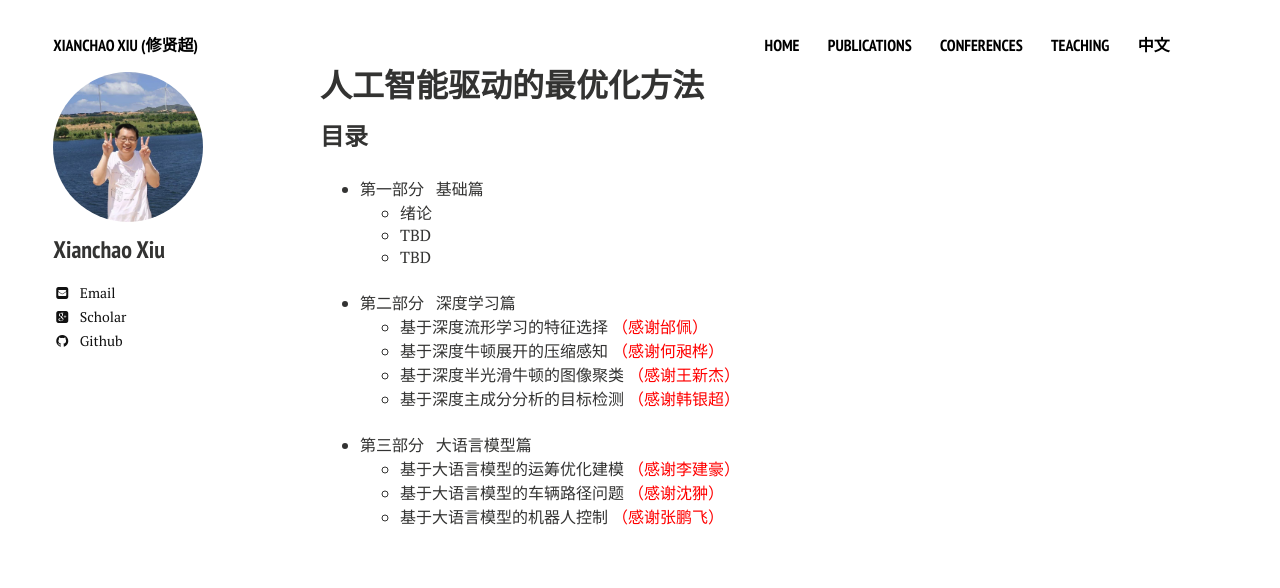
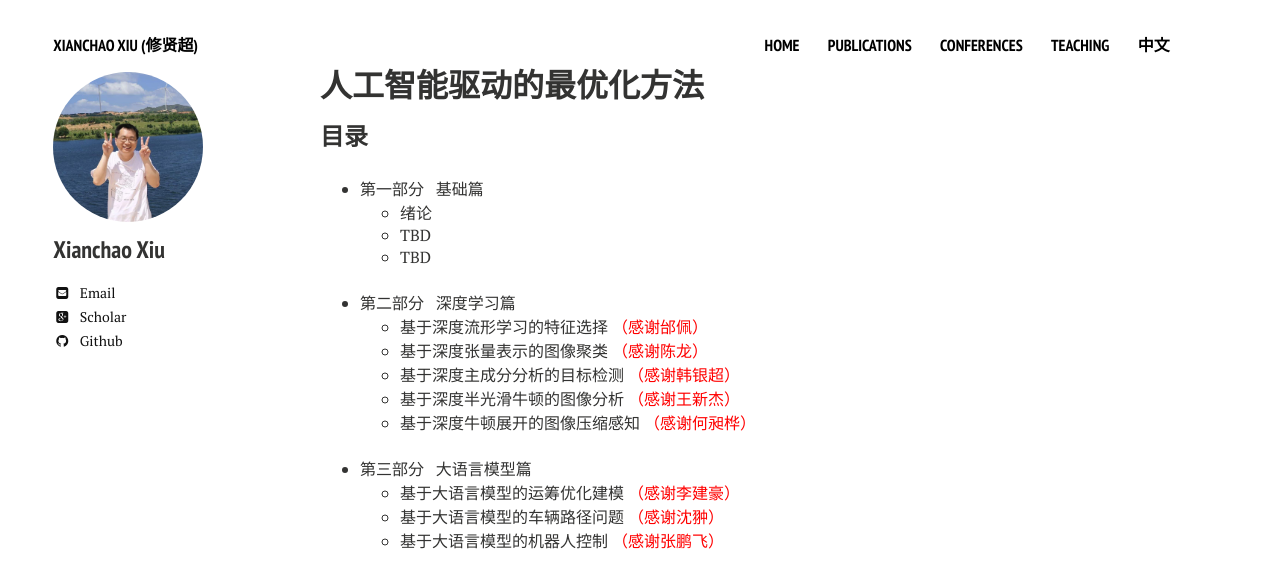
Before and after one commit to xianchaoxiu/xianchaoxiu.github.io, a Jekyll site: the page built from chinese/book/AIOPT/index.md, in a window 1280 px wide. Shown: the top 588 px of the page. Built offline with Jekyll 4.4.1, drawn with Linux system fonts in a browser that asks for light colours; nearby versions of some CDN libraries.

Commit message:
Update index.md

```diff
--- a/chinese/book/AIOPT/index.md
+++ b/chinese/book/AIOPT/index.md
@@ -14,9 +14,10 @@ share: false
 
 * 第二部分 &nbsp; 深度学习篇 <br>
   - 基于深度流形学习的特征选择 <span style="color:#ff0000">（感谢邰佩）</span> <br>
-  - 基于深度牛顿展开的压缩感知 <span style="color:#ff0000">（感谢何昶桦）</span><br>
-  - 基于深度半光滑牛顿的图像聚类 <span style="color:#ff0000">（感谢王新杰）</span><br>
-  - 基于深度主成分分析的目标检测 <span style="color:#ff0000">（感谢韩银超）</span><br> <br>
+  - 基于深度张量表示的图像聚类 <span style="color:#ff0000">（感谢陈龙）</span><br>
+  - 基于深度主成分分析的目标检测 <span style="color:#ff0000">（感谢韩银超）</span><br>
+  - 基于深度半光滑牛顿的图像分析 <span style="color:#ff0000">（感谢王新杰）</span><br>
+  - 基于深度牛顿展开的图像压缩感知 <span style="color:#ff0000">（感谢何昶桦）</span><br><br>
 
 * 第三部分 &nbsp; 大语言模型篇 <br>
   - 基于大语言模型的运筹优化建模 <span style="color:#ff0000">（感谢李建豪）</span> <br>
```
